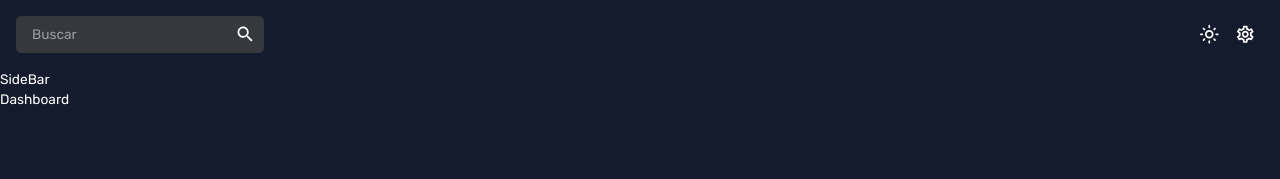
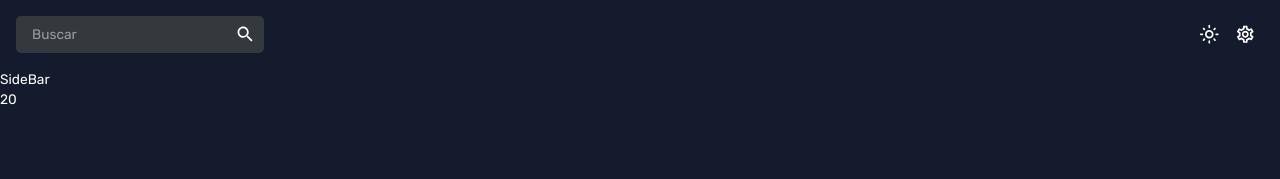
Before and after one commit to DanielE0802/cloudbusiness, a React (Create React App) app: page / in a window 1280 px wide. Shown: the top 179 px of the page. Built offline with nearby package versions, Linux system fonts and the light colour scheme.

Commit message:
Feat: added zustand states

```diff
--- a/package.json
+++ b/package.json
@@ -26,7 +26,8 @@
     "react-router-dom": "^6.6.1",
     "react-scripts": "5.0.1",
     "web-vitals": "^2.1.4",
-    "yup": "^0.32.11"
+    "yup": "^0.32.11",
+    "zustand": "^4.3.2"
   },
   "scripts": {
     "start": "react-scripts start",
--- a/src/pages/dashboard/index.jsx
+++ b/src/pages/dashboard/index.jsx
@@ -1,8 +1,15 @@
 import React from 'react'
+import useStore from '../../states'
+import {shallow} from 'zustand/shallow';
 
 function Dashboard() {
+
+  const {numberOfProducts} = useStore((state) => ({
+    numberOfProducts: state.numberOfProducts
+    }), shallow)
+
   return (
-    <div>Dashboard</div>
+    <div>{numberOfProducts}</div>
   )
 }
 
--- /dev/null
+++ b/src/states/index.js
@@ -0,0 +1,8 @@
+import {create} from 'zustand';
+import inventoryState from './inventory/inventoryState';
+
+const useStore = create((set, get) => ({
+    ...inventoryState(set, get),
+}));
+
+export default useStore;
--- /dev/null
+++ b/src/states/inventory/inventoryState.js
@@ -0,0 +1,8 @@
+
+const inventoryState = (set, get) => ({
+  products: [],
+  numberOfProducts: 20,
+
+});
+
+export default inventoryState;
```
Also changed, not shown: 1 other file (tests, documents, lock files or other folders).
